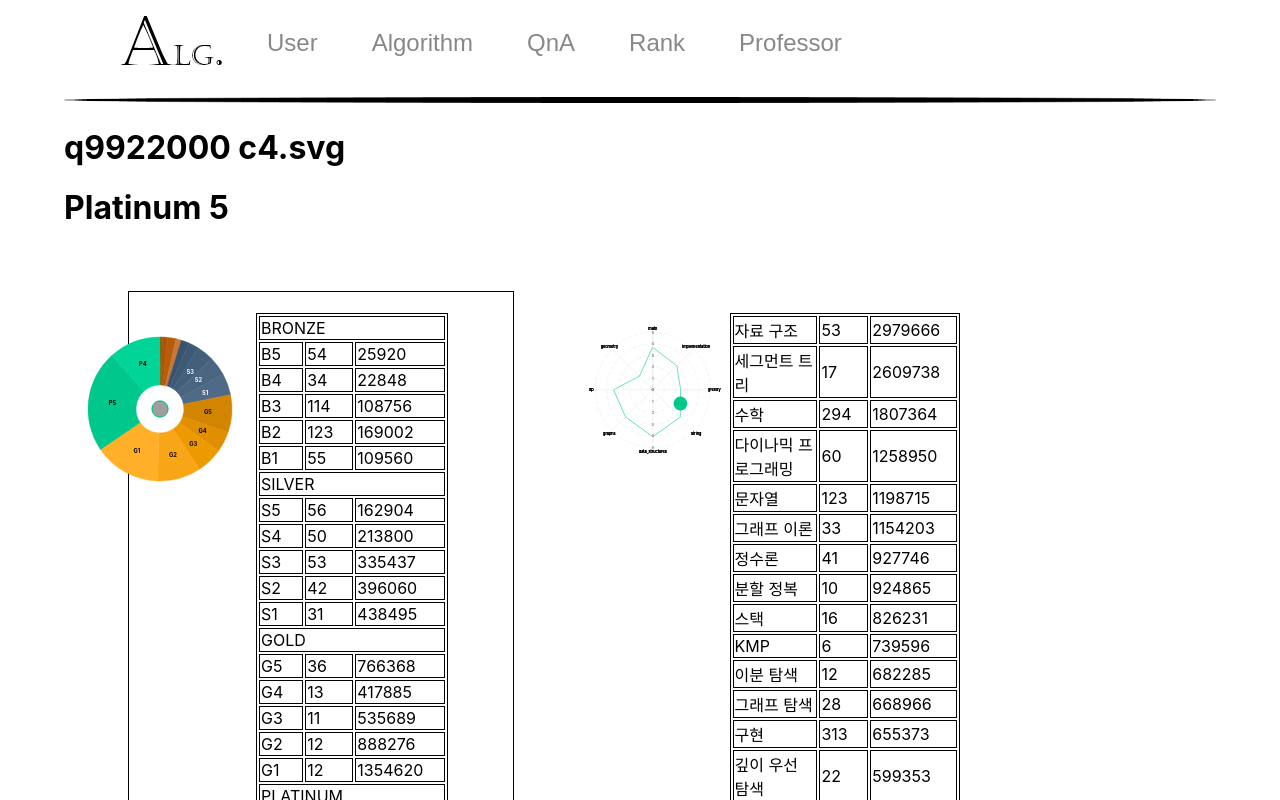
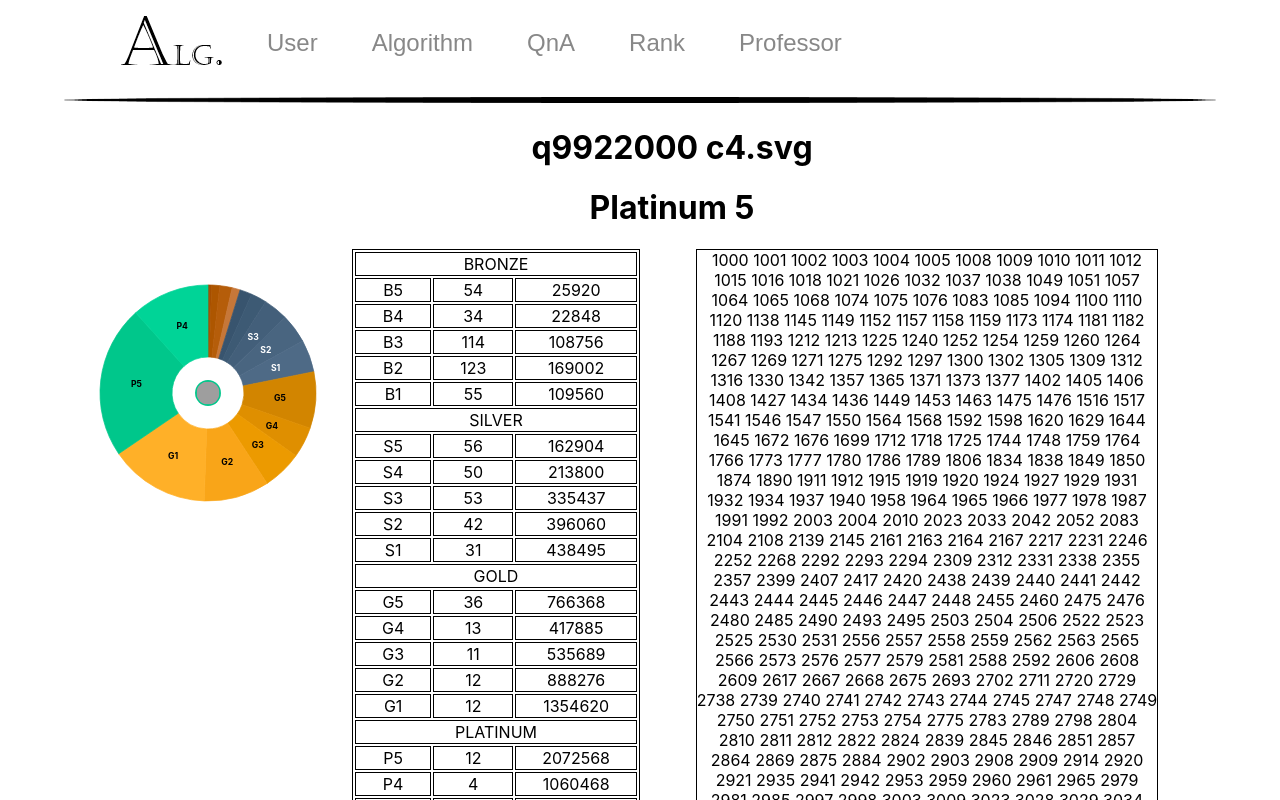
Before and after one commit to nn98/Solved.SKHU, a React (Create React App) app in the folder front-main_page/: page /userPage in a window 1280 px wide. Shown: the top 800 px of the page. Built offline with nearby package versions, Linux system fonts and the light colour scheme; grey boxes are pictures that could not be loaded.

Commit message:
#3 유저페이지 UI 틀 구현

```diff
--- a/front-main_page/src/pages/user.css
+++ b/front-main_page/src/pages/user.css
@@ -1,5 +1,27 @@
+.use {
+  width: 90%;
+  margin: 0 5%;
+}
+
+.user .tearTable {
+  width: 50%;
+  float: left;
+  margin-bottom: 5%;
+}
+
+.user .tagTable {
+  width: 50%;
+}
+
+.user .problem {
+  margin-right: 5%;
+  width: 40%;
+  float: right;
+  border: 1px solid #000;
+}
+
 .user {
-  text-align: left;
+  text-align: center;
 }
 .user h1 {
   margin-left: 5%;
@@ -8,27 +30,7 @@
   border: 1px solid #000;
 }
 
-.user .tearTable {
-  width: 30%;
-  margin: 5%;
-  float: left;
-}
-
-.user .tagTable {
-  width: 30%;
-  margin: 5%;
-  float: left;
-}
-
 .user td {
-  width: 8.5%;
+  width: 9%;
   border: 1px solid #000;
 }
-
-.user .problem {
-  float: none;
-  text-align: left;
-  border: 1px solid #000;
-  width: 30%;
-  margin: 5% 10%;
-}
--- a/front-main_page/src/pages/userPage.js
+++ b/front-main_page/src/pages/userPage.js
@@ -12,6 +12,7 @@ const UserPage = () => {
       </h1>
       <h1>{save.user_tear}</h1>
 
+      <div className="use">
         <div className="tearTable">
           <div
             dangerouslySetInnerHTML={{ __html: save.solved_tear_chart }}
@@ -37,10 +38,22 @@ const UserPage = () => {
           </table>
         </div>
 
+        <div className="problem">
+          {save.user_problems.map((problem, index) => (
+            <a
+              key={index}
+              href={"https://www.acmicpc.net/problem/" + problem}
+              style={{ textDecorationLine: "none", color: "#000" }}
+            >
+              {problem} {""}
+            </a>
+          ))}
+        </div>
+
         <div className="tagTable">
           <div
             dangerouslySetInnerHTML={{ __html: save.solved_tag_chart }}
-          style={{ width: "40%", float: "left" }}
+            style={{ width: "50%", float: "left" }}
           ></div>
           <table>
             <thead></thead>
@@ -55,17 +68,6 @@ const UserPage = () => {
             </tbody>
           </table>
         </div>
-
-      <div className="problem">
-        {save.user_problems.map((problem, index) => (
-          <a
-            key={index}
-            href={"https://www.acmicpc.net/problem/" + problem}
-            style={{ textDecorationLine: "none", color: "#000" }}
-          >
-            {problem} {""}
-          </a>
-        ))}
       </div>
     </div>
   );
```
Lines whose indentation alone changed are shown as unchanged.
